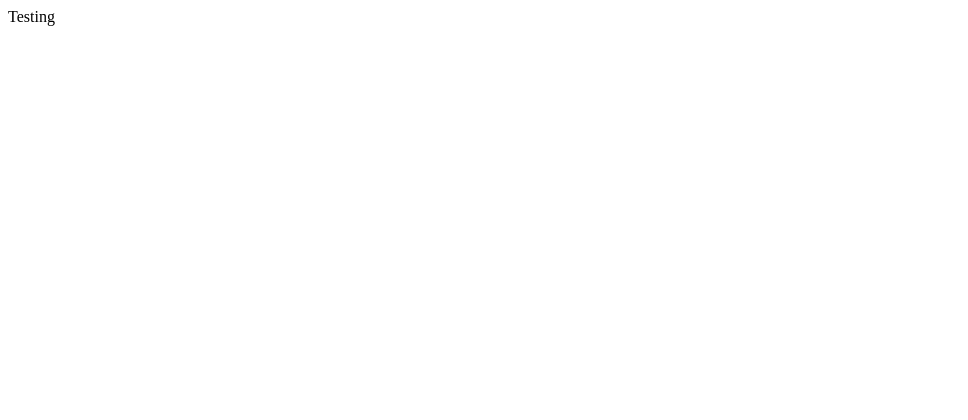
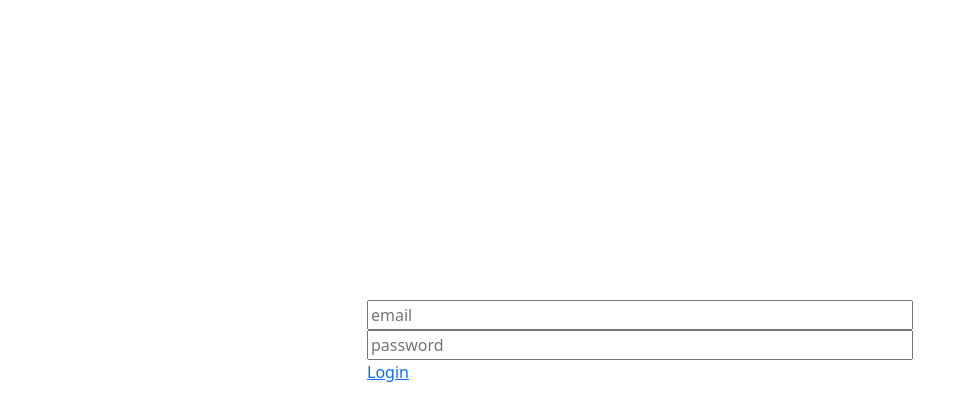
Before and after one commit to depanshu357/Instagram-login, a plain HTML site: page index.html in a window 1280 px wide. Shown: the whole page, without its empty margins (0-968 px from the left). Drawn offline with nearby package versions, Linux system fonts and the light colour scheme.

Commit message:
some progress

```diff
--- a/index.html
+++ b/index.html
@@ -5,8 +5,25 @@
     <meta http-equiv="X-UA-Compatible" content="IE=edge">
     <meta name="viewport" content="width=device-width, initial-scale=1.0">
     <title>Instagram Login</title>
+    <link href="https://cdn.jsdelivr.net/npm/bootstrap@5.3.0-alpha3/dist/css/bootstrap.min.css" rel="stylesheet" integrity="sha384-KK94CHFLLe+nY2dmCWGMq91rCGa5gtU4mk92HdvYe+M/SXH301p5ILy+dN9+nJOZ" crossorigin="anonymous">
+    <script src="https://cdn.jsdelivr.net/npm/bootstrap@5.3.0-alpha3/dist/js/bootstrap.bundle.min.js" integrity="sha384-ENjdO4Dr2bkBIFxQpeoTz1HIcje39Wm4jDKdf19U8gI4ddQ3GYNS7NTKfAdVQSZe" crossorigin="anonymous"></script>
 </head>
 <body>
-    Testing
+    <div class="container">
+        <div class="row justify-content-center">
+            <div class="col-md-6 col-md-offset-3" style="align-items: center;margin-top:300px;">
+                <form style="display: flex;flex-direction: column;" >
+                    <input type="email" name="email" placeholder="email" for="form-control">
+                    <input type="password" name="password" placeholder="password" for="form-control">
+                    <a type="button" value="Login Throught Instagram" href="https://api.instagram.com/oauth/authorize?client_id=945569656631448&redirect_uri=https://depanshu357.github.io/Instagram-login/&scope=user_profile,user_media&response_type=code"> Login</a>
+                </form>
+            </div>
+        </div>
+    </div>
+    <script>
+        function redirectToInstagram(){
+            return "https://api.instagram.com/oauth/authorize?client_id=945569656631448&redirect_uri=https://depanshu357.github.io/Instagram-login/&scope=user_profile,user_media&response_type=code"
+        }
+    </script>
 </body>
 </html>
```
